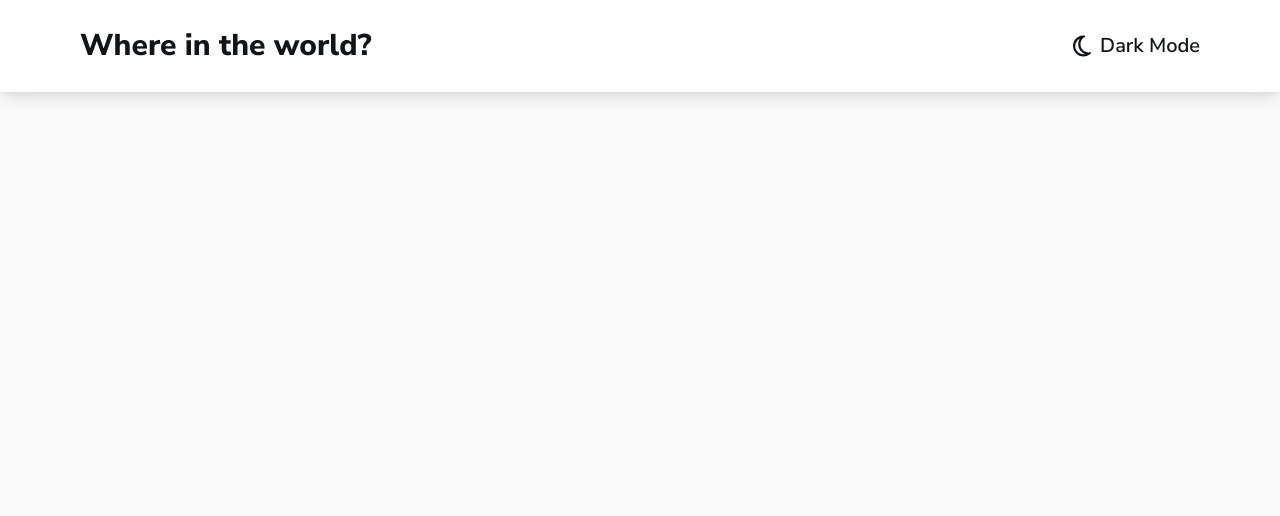
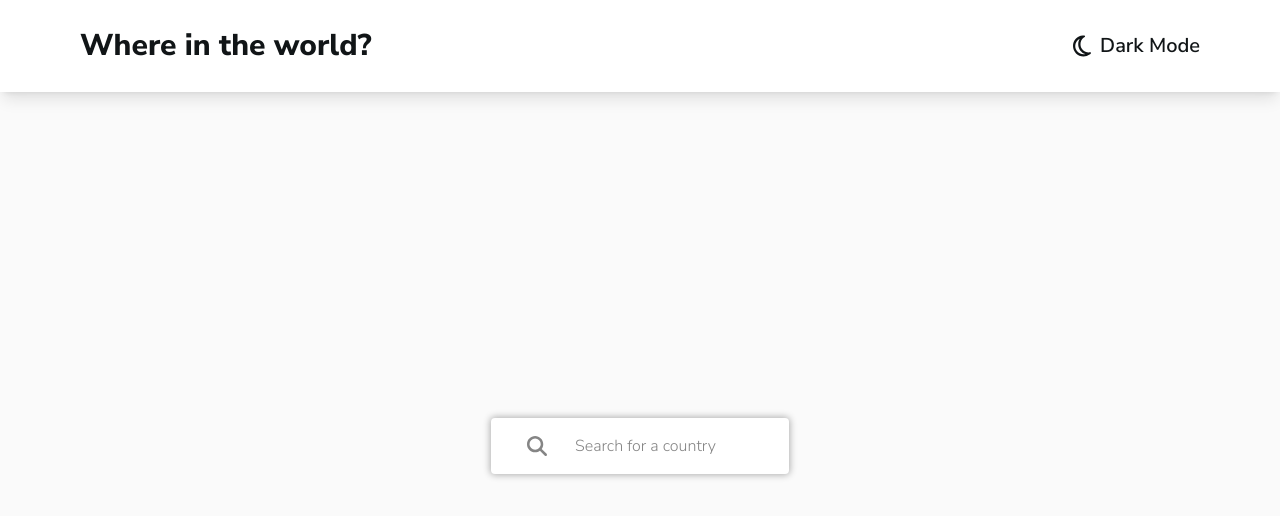
Before and after one commit to Yazeed-Idris/rest-countries-api-with-color-theme-switcher, a React (Vite) app: page / in a window 1280 px wide. Shown: the top 516 px of the page. Built offline with nearby package versions, Linux system fonts and the light colour scheme.

Commit message:
- Designed search input component

```diff
--- a/src/App.jsx
+++ b/src/App.jsx
@@ -1,11 +1,13 @@
 import {Fragment} from 'react'
 import {Header} from "./components/Header";
+import {SearchInput} from "./components/SearchInput";
 function App() {
 
   return (
     <Fragment>
         <Header />
         <main className='dark:bg-Very-Dark-Blue-bgDark bg-Very-Light-Gray-bgLight transition-colors duration-300 grid place-items-center'>
+            <SearchInput />
         </main>
     </Fragment>
   )
--- a/src/components/SearchInput.jsx
+++ b/src/components/SearchInput.jsx
@@ -2,8 +2,8 @@ import {FontAwesomeIcon} from "@fortawesome/react-fontawesome";
 import {faMagnifyingGlass} from "@fortawesome/free-solid-svg-icons";
 
 export const SearchInput = () => {
-    return <div className='flex justify-center items-center bg-White px-9 py-4 w-fit shadow-[0_0_7px_1px_rgba(0,0,0,0.3)] rounded text-Dark-Gray-light-input'>
-        <FontAwesomeIcon className='w-5 h-6 object-contain text-Dark-Gray-light-input' icon={faMagnifyingGlass} />
-        <input className='ml-7 focus:outline-0 w-full font-Nunito-Sans ' type="text" autoComplete='off' placeholder={'Search for a country'}/>
+    return <div className='flex justify-center items-center bg-White px-9 py-4 w-fit shadow-[0_0_7px_1px_rgba(0,0,0,0.3)] rounded dark:bg-Dark-Blue-dark transition-colors duration-300'>
+        <FontAwesomeIcon className='w-5 h-6 object-contain text-Dark-Gray-light-input dark:text-White' icon={faMagnifyingGlass} />
+        <input className='ml-7 focus:outline-0 w-full font-Nunito-Sans placeholder-Dark-Gray-light-input dark:bg-Dark-Blue-dark dark:placeholder-White transition-colors duration-300' type="text" autoComplete='off' placeholder={'Search for a country'}/>
     </div>
 }
```
